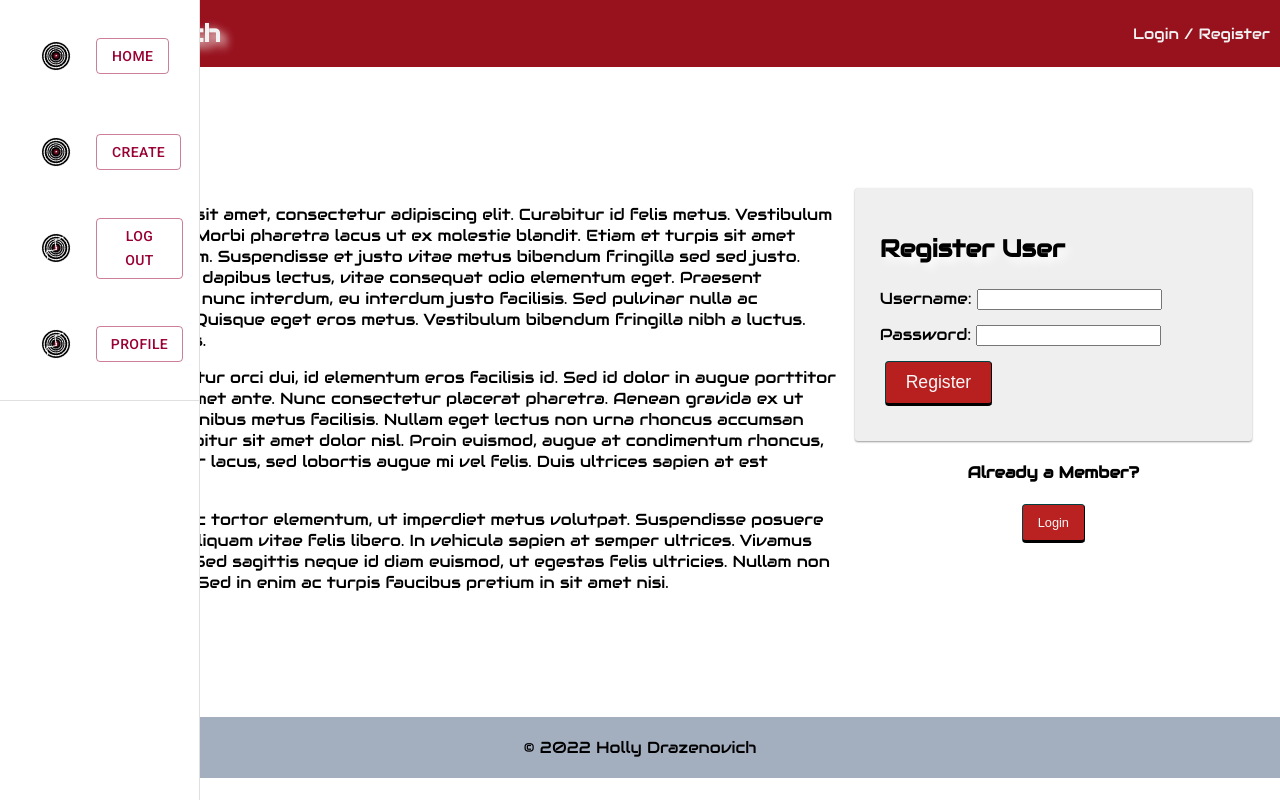
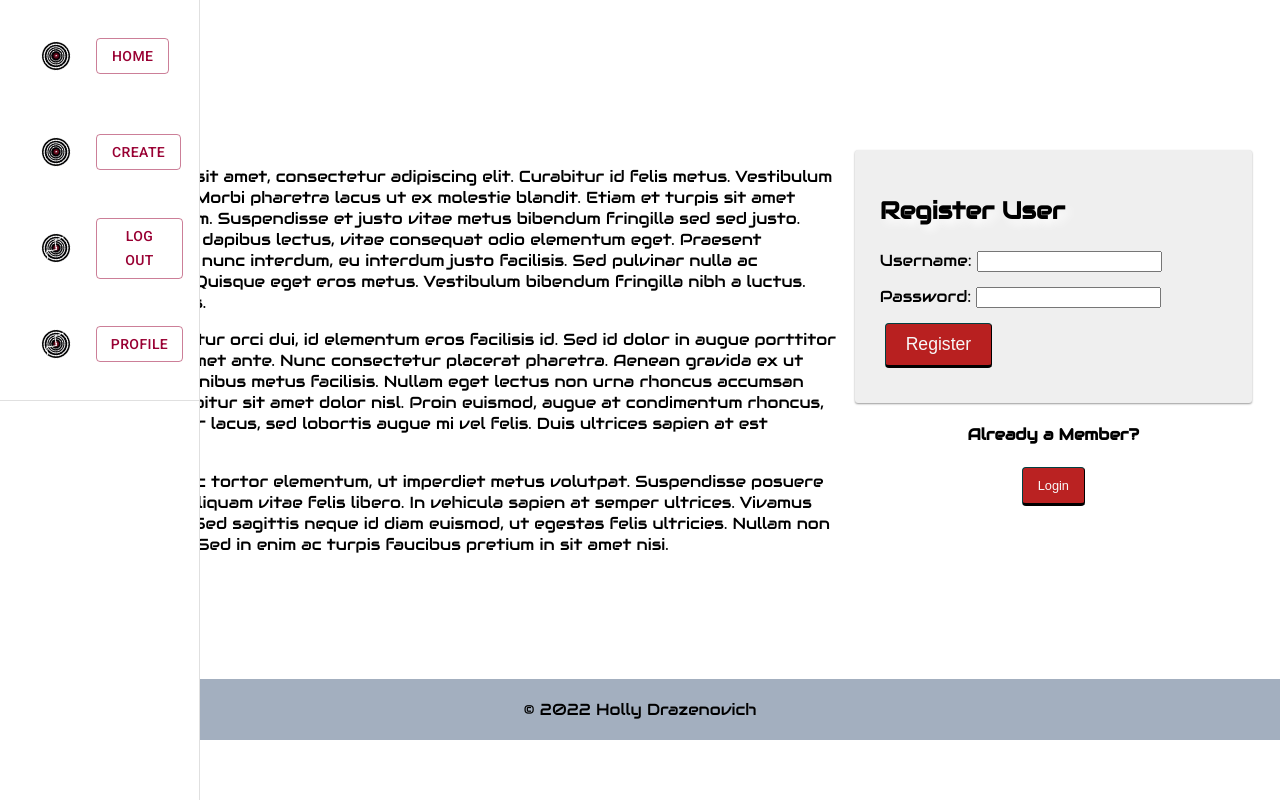
Before and after one commit to HollyDraz/record-scratch, a React (Create React App) app: page /#/home in a window 1280 px wide. Built offline with nearby package versions, Linux system fonts and the light colour scheme; no server answers.

Commit message:
comment out he orginal nav that was on top of the page

```diff
--- a/src/components/App/App.jsx
+++ b/src/components/App/App.jsx
@@ -7,7 +7,7 @@ import {
 } from 'react-router-dom';
 
 import { useDispatch, useSelector } from 'react-redux';
-import Nav from '../Nav/Nav';
+//import Nav from '../Nav/Nav';
 import Footer from '../Footer/Footer';
 import ProtectedRoute from '../ProtectedRoute/ProtectedRoute';
 import AboutPage from '../AboutPage/AboutPage';
@@ -57,9 +57,17 @@ function App() {
   return (
     <ThemeProvider theme={theme}>
     <Router>
-      <Box sx={{ display: 'flex' }}>
+      {/* <Box sx={{ height: 300, width: 1400}}> */}
+      <Box
+      display="flex"
+      justifyContent="center"
+      alignItems="center"
+      minHeight="100vh">
+
+
       <div>
-        <Nav />
+        {/* this was the original header  */}
+        {/* <Nav /> */}
         {/* <Header /> */}
         <SideNav />
         <Switch>
```
